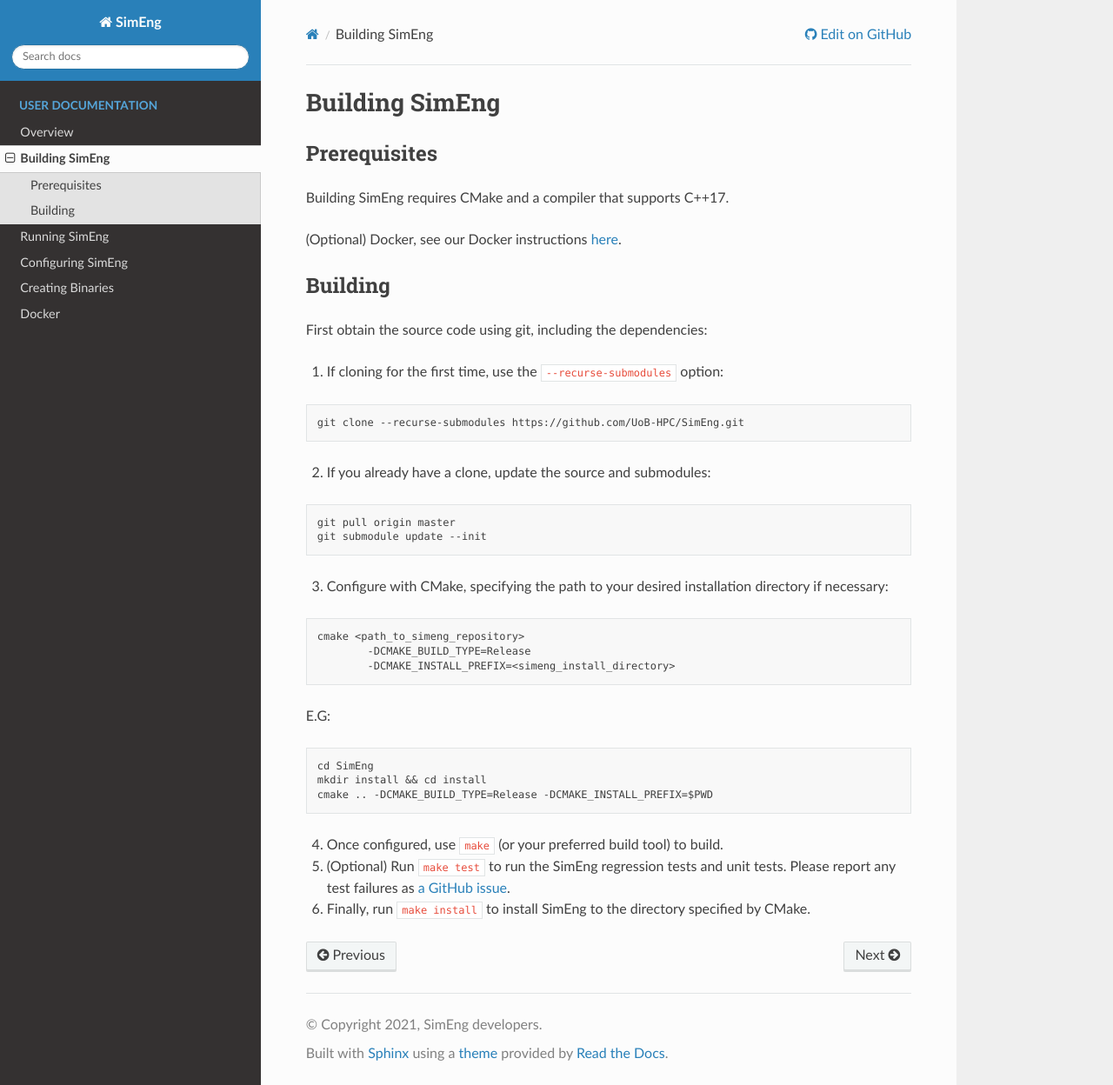
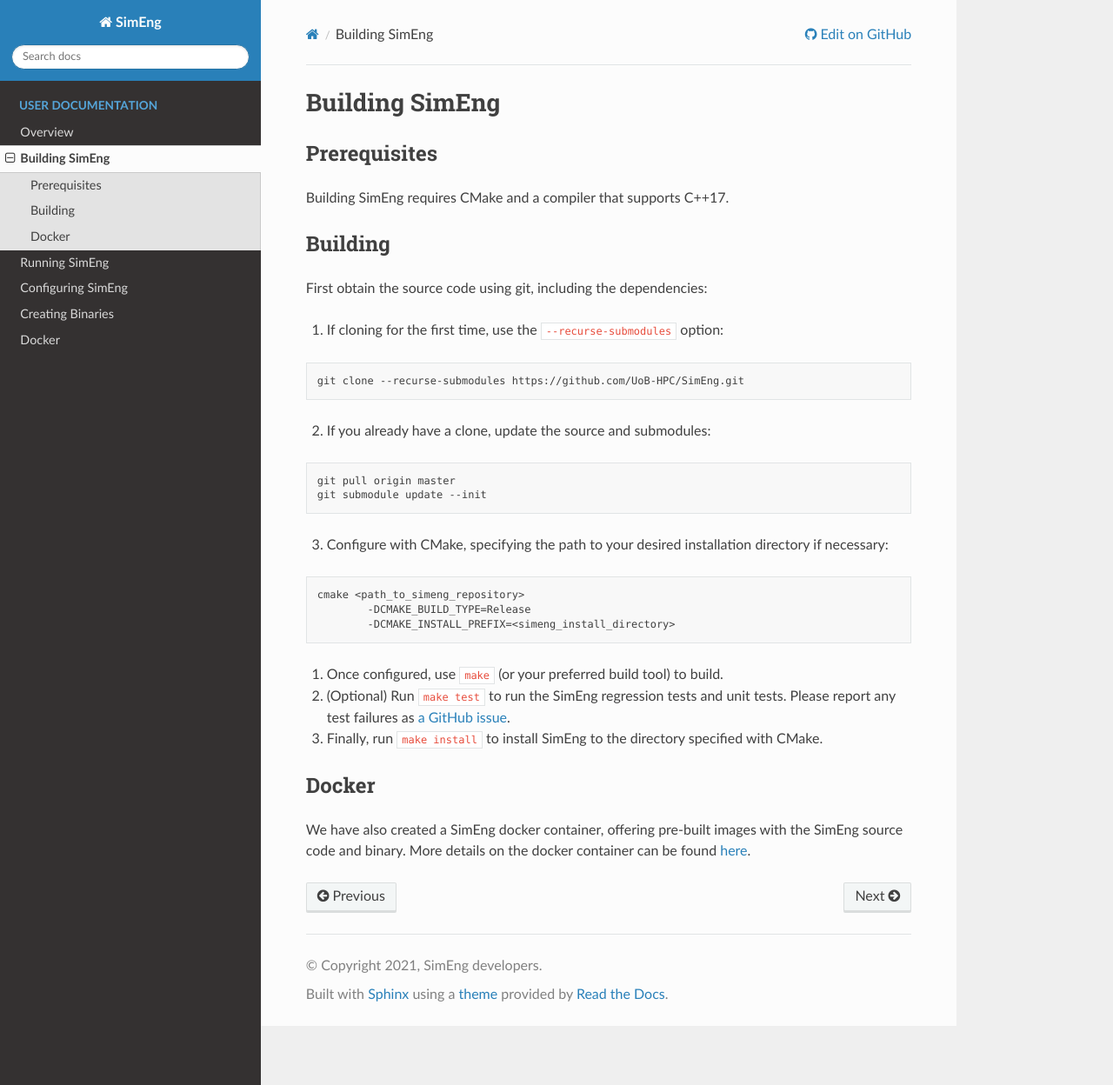
Before and after one commit to UoB-HPC/SimEng, a Sphinx documentation site: the page built from docs/sphinx/user/building_simeng.rst, in a window 1280 px wide and 1248 px high. Shown: the whole window at 87% size. Built offline with Sphinx 7.4.7 and the Read the Docs theme 2.0.0, drawn with Linux system fonts in a browser that asks for light colours; pages that are not in the unit, such as notebooks, are missing from menus.

Commit message:
Removed example and rewording fixes

```diff
--- a/docs/sphinx/user/building_simeng.rst
+++ b/docs/sphinx/user/building_simeng.rst
@@ -5,8 +5,6 @@
 -------------
 
 Building SimEng requires CMake and a compiler that supports C++17.
-
-(Optional) Docker, see our Docker instructions :doc:`here <docker>`.
 
 Building
 --------
@@ -34,16 +32,14 @@
                 -DCMAKE_BUILD_TYPE=Release
                 -DCMAKE_INSTALL_PREFIX=<simeng_install_directory>
 
-E.G:
+1. Once configured, use ``make`` (or your preferred build tool) to build.
 
-.. code-block:: text
+2. (Optional) Run ``make test`` to run the SimEng regression tests and unit tests. Please report any test failures as `a GitHub issue <https://github.com/UoB-HPC/SimEng/issues>`_.
 
-        cd SimEng
-        mkdir install && cd install
-        cmake .. -DCMAKE_BUILD_TYPE=Release -DCMAKE_INSTALL_PREFIX=$PWD
+3. Finally, run ``make install`` to install SimEng to the directory specified with CMake.
 
-4. Once configured, use ``make`` (or your preferred build tool) to build.
 
-5. (Optional) Run ``make test`` to run the SimEng regression tests and unit tests. Please report any test failures as `a GitHub issue <https://github.com/UoB-HPC/SimEng/issues>`_.
+Docker
+------
 
-6. Finally, run ``make install`` to install SimEng to the directory specified by CMake.
+We have also created a SimEng docker container, offering pre-built images with the SimEng source code and binary. More details on the docker container can be found :doc:`here<docker>`.
```
